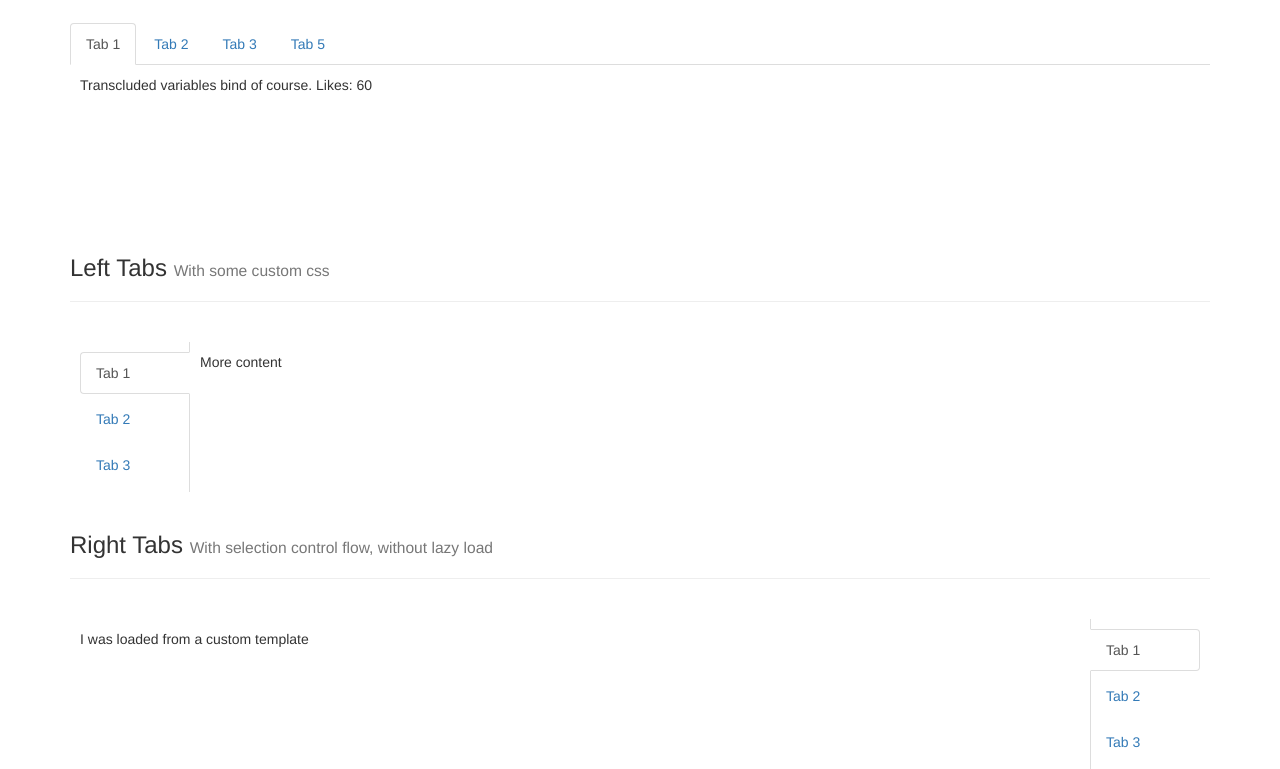
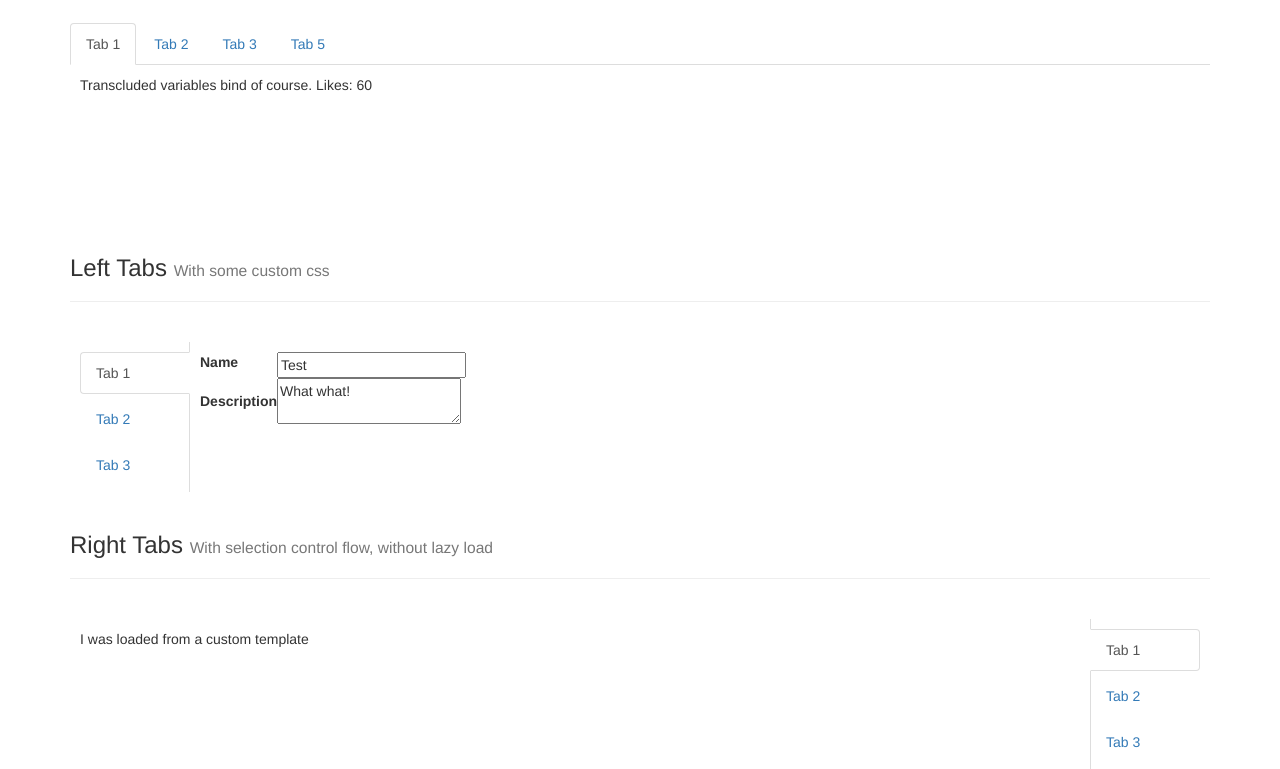
Before and after one commit to jdewit/ez-tabs, a website: page index.html in a window 1280 px wide. Shown: the part 102-871 px from the top of the page. Drawn offline with nearby package versions, Linux system fonts and the light colour scheme.

Commit message:
compile only one tab content at a time to prevent recomiling previously rendered tabs

```diff
--- a/index.html
+++ b/index.html
@@ -46,6 +46,13 @@
         $scope.likes++;
       }, 100);
     }])
+
+    .controller('FormCtrl', ['$scope', function($scope) {
+      $scope.form = {
+        name: 'Test',
+        description: 'What what!',
+      };
+    }])
 ;
 
   </script>
@@ -59,7 +66,7 @@
       <tabset>
         <tab>
           <tab-heading>Tab 1</tab-heading>
-          <tab-content><div meo></div>Transcluded variables bind of course. Likes: {{ likes }}</tab-content>
+          <tab-content>Transcluded variables bind of course. Likes: {{ likes }}</tab-content>
         </tab>
         <tab>
         <tab-heading>{{ tab2Heading }}</tab-heading>
@@ -89,7 +96,18 @@
       <tabset class="tabs-left">
         <tab>
           <tab-heading>Tab 1</tab-heading>
-          <tab-content>More content</tab-content>
+          <tab-content>
+            <table ng-controller="FormCtrl">
+              <tr>
+                <td><label>Name</label></td>
+                <td><input type="text" ng-model="form.name"/></td>
+              </tr>
+              <tr>
+                <td><label>Description</label></td>
+                <td><textarea ng-model="form.description"></textarea></td>
+              </tr>
+            </table>
+          </tab-content>
         </tab>
         <tab>
           <tab-heading>Tab 2</tab-heading>
--- a/src/ez-tabs.js
+++ b/src/ez-tabs.js
@@ -85,9 +85,12 @@ angular.module('ez.tabs', [])
             $html = tab.rawHtml;
           }
 
+
+          //console.log(c);
+
           $tpl.find('.tab-pane[data-index="'+ i +'"]').append($html);
 
-          $compile($tpl)(scope.$parent);
+          $compile($tpl.find('.tab-pane[data-index="'+ i +'"]'))(scope.$parent);
 
           tab.compiled = true;
         };
@@ -124,8 +127,8 @@ angular.module('ez.tabs', [])
         };
 
         //init
-
         $el.replaceWith($tpl);
+        $compile($tabs)(scope.$parent);
         select(0);
       };
     }
```
Also changed, not shown: dist/ez-tabs.min.js.
